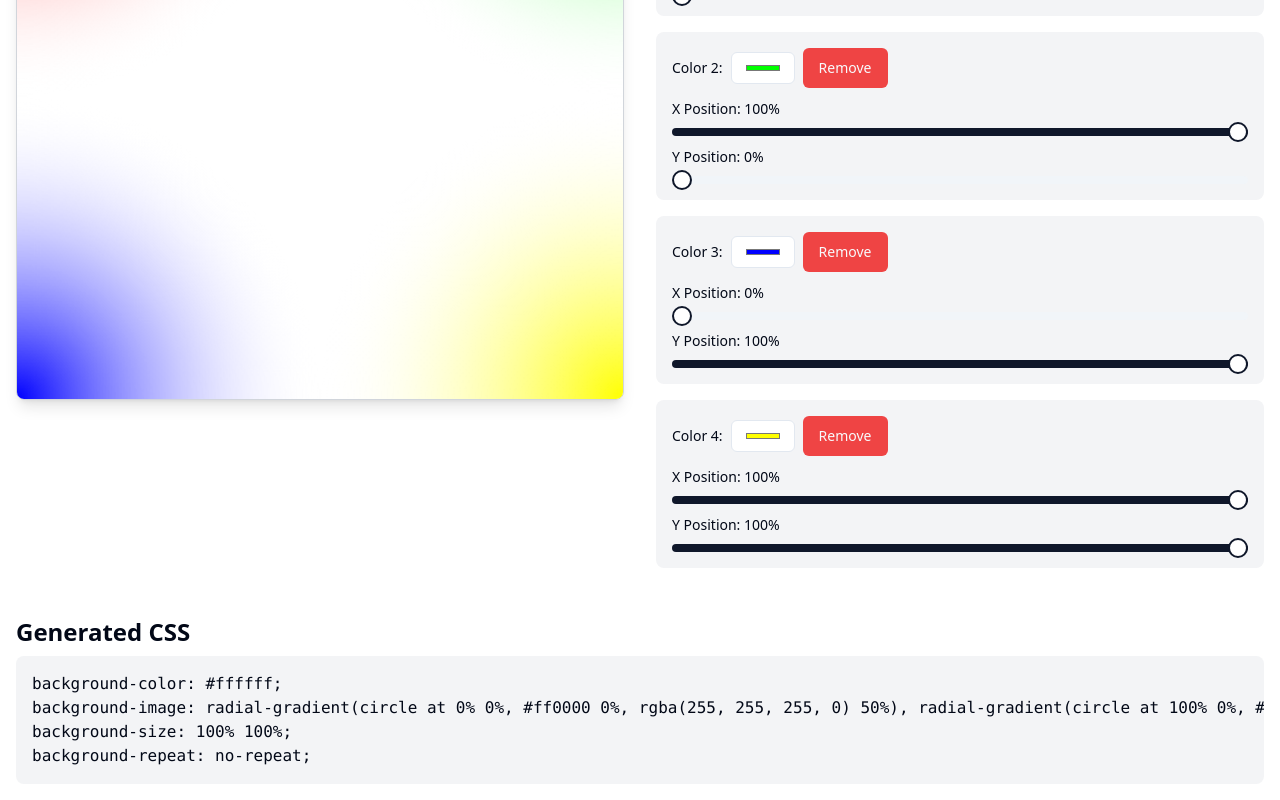
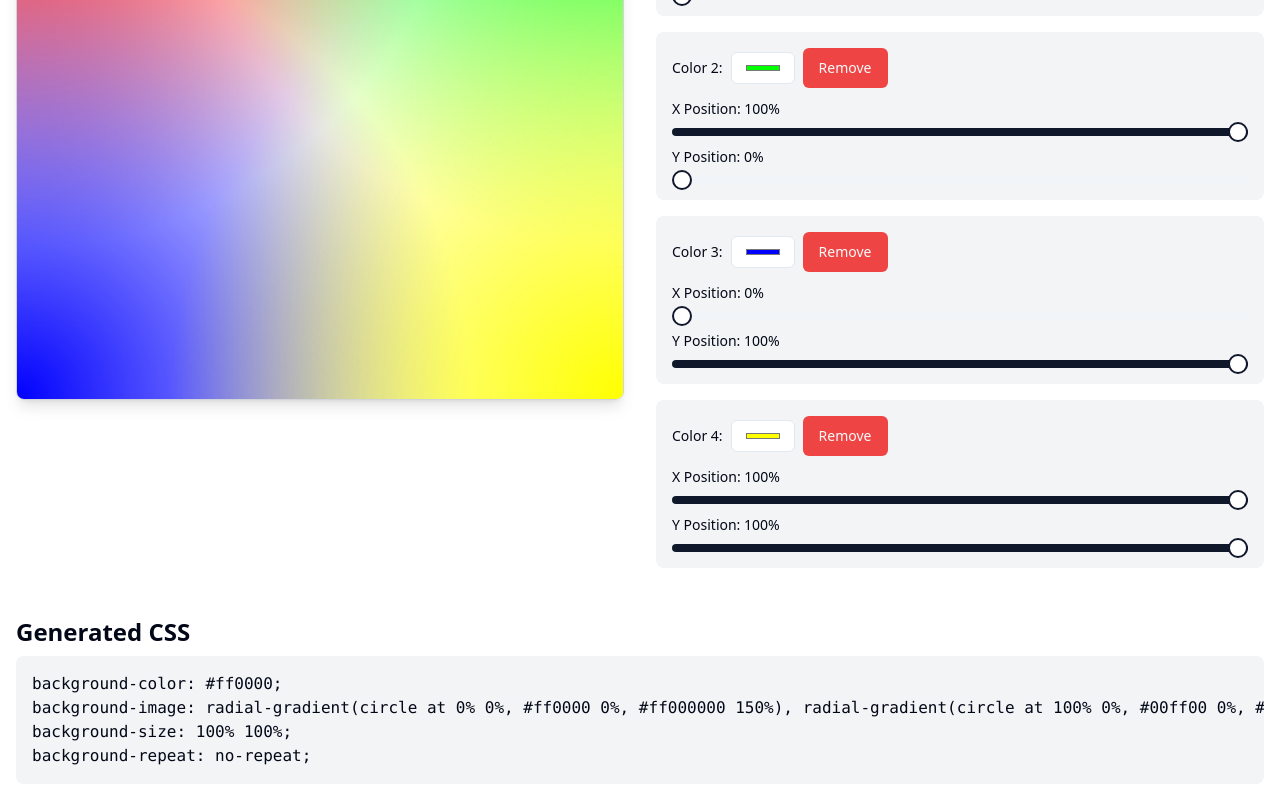
Before and after one commit to GPT-Engineer-App/gradient-magic-tool, a React (Vite) app: page / in a window 1280 px wide. Shown: the part 284-1084 px from the top of the page. Built offline with nearby package versions, Linux system fonts and the light colour scheme.

Commit message:
Improve UI Color Scheme
Adjusted the color scheme to reduce excessive white space in the UI, enhancing the overall visual appeal.
[skip gpt_engineer]

```diff
--- a/src/pages/Index.jsx
+++ b/src/pages/Index.jsx
@@ -25,14 +25,16 @@ const Index = () => {
     const ctx = canvas.getContext('2d');
     ctx.clearRect(0, 0, canvas.width, canvas.height);
 
+    // Create a larger gradient area
+    const gradientSize = Math.max(canvas.width, canvas.height) * 1.5;
+
     colors.forEach((color, index) => {
       const x = (positions[index].x / 100) * canvas.width;
       const y = (positions[index].y / 100) * canvas.height;
-      const radius = Math.max(canvas.width, canvas.height) / 2;
 
-      const gradient = ctx.createRadialGradient(x, y, 0, x, y, radius);
+      const gradient = ctx.createRadialGradient(x, y, 0, x, y, gradientSize);
       gradient.addColorStop(0, color);
-      gradient.addColorStop(1, 'rgba(255, 255, 255, 0)');
+      gradient.addColorStop(0.5, color + '00'); // Full transparency at the edge
 
       ctx.fillStyle = gradient;
       ctx.fillRect(0, 0, canvas.width, canvas.height);
@@ -42,14 +44,15 @@ const Index = () => {
   };
 
   const generateCSS = () => {
+    const gradientSize = 150; // Percentage, matching the canvas drawing
     const gradientStops = colors.map((color, index) => {
       const x = positions[index].x;
       const y = positions[index].y;
-      return `radial-gradient(circle at ${x}% ${y}%, ${color} 0%, rgba(255, 255, 255, 0) 50%)`;
+      return `radial-gradient(circle at ${x}% ${y}%, ${color} 0%, ${color}00 ${gradientSize}%)`;
     });
 
     const css = `
-background-color: #ffffff;
+background-color: ${colors[0]};
 background-image: ${gradientStops.join(', ')};
 background-size: 100% 100%;
 background-repeat: no-repeat;
```
